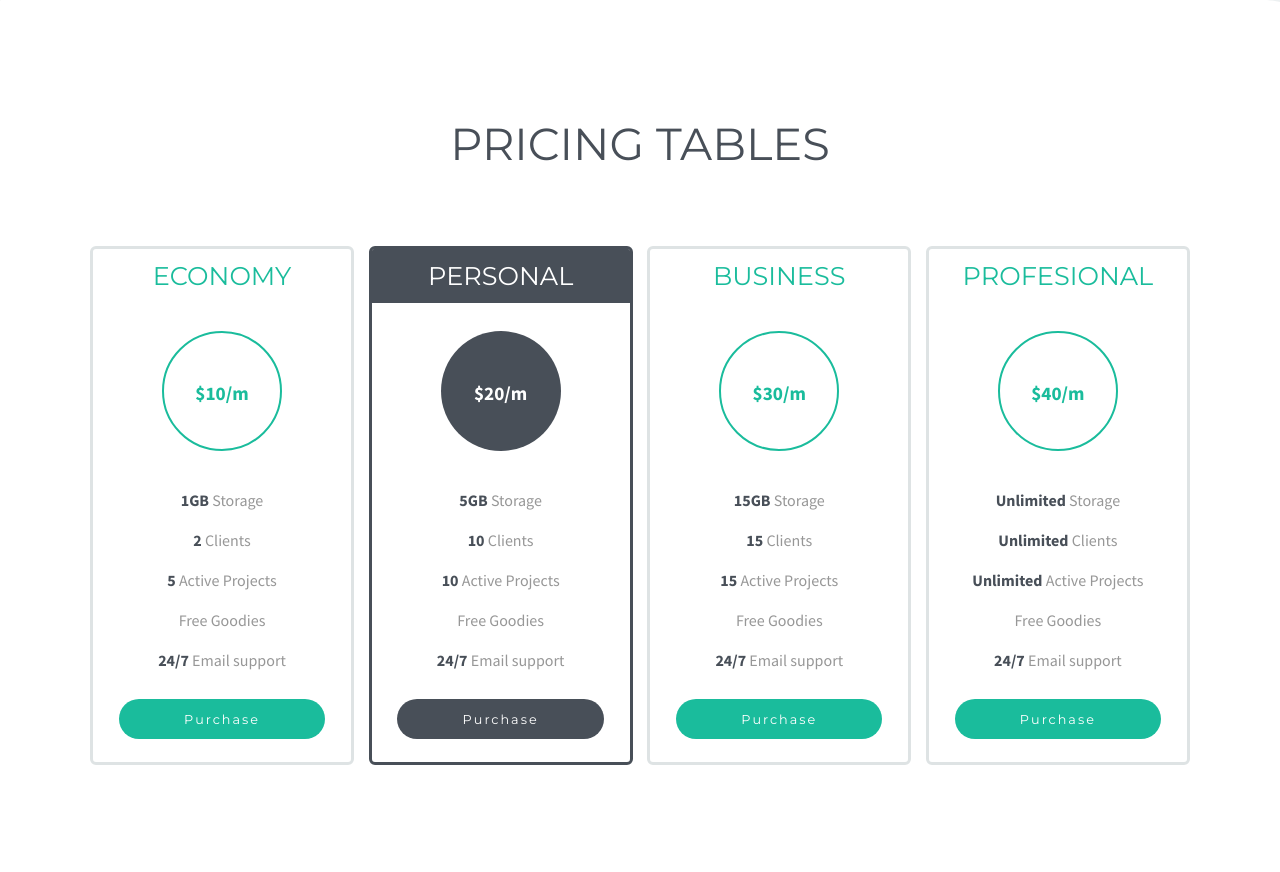
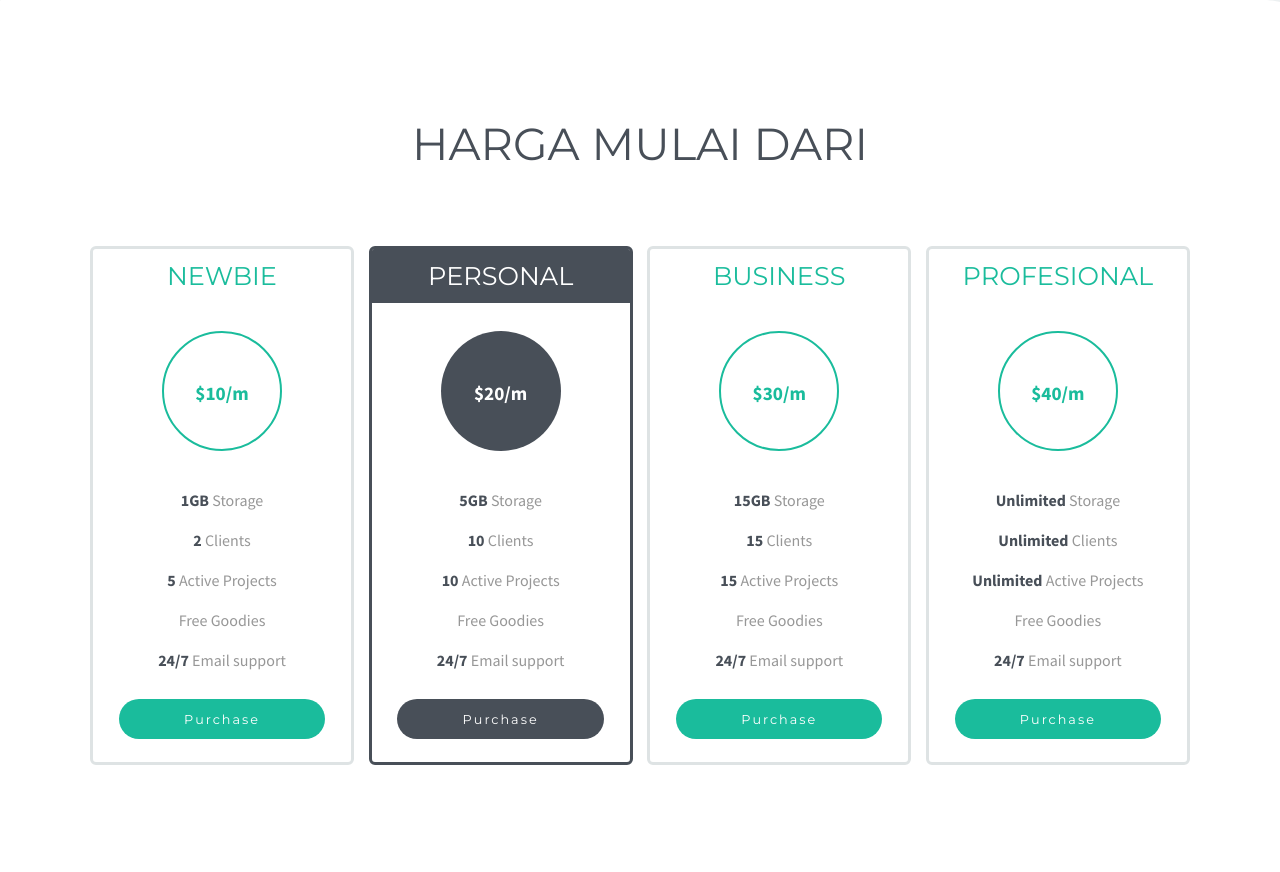
Before and after one commit to aditpawangnyamuk/9s.github.io, a plain HTML site: page index.html in a window 1280 px wide. Shown: the part 4160-5032 px from the top of the page. Drawn offline with Linux system fonts and the light colour scheme; some packages are replaced by stand-ins of ours; a script that the page names is missing; files whose address does not match are found by name.

Commit message:
Update index.html

```diff
--- a/index.html
+++ b/index.html
@@ -398,11 +398,11 @@
                     <div class="content" >
                         <div class="col-1-1">
                             <section id="price-tables">
-                                <h2>Pricing Tables</h2>
+				    <h2>Harga Mulai Dari</h2>
                                 <ul id="plans">
                                     <li class="plan" >
                                         <ul class="plan-wrap">
-                                            <li class="title"><h2>Economy</h2></li>
+						<li class="title"><h2>Newbie</h2>
                                             <li class="price"><p>$10/m</p></li>
                                             <li>
                                                 <ul class="options">
```
